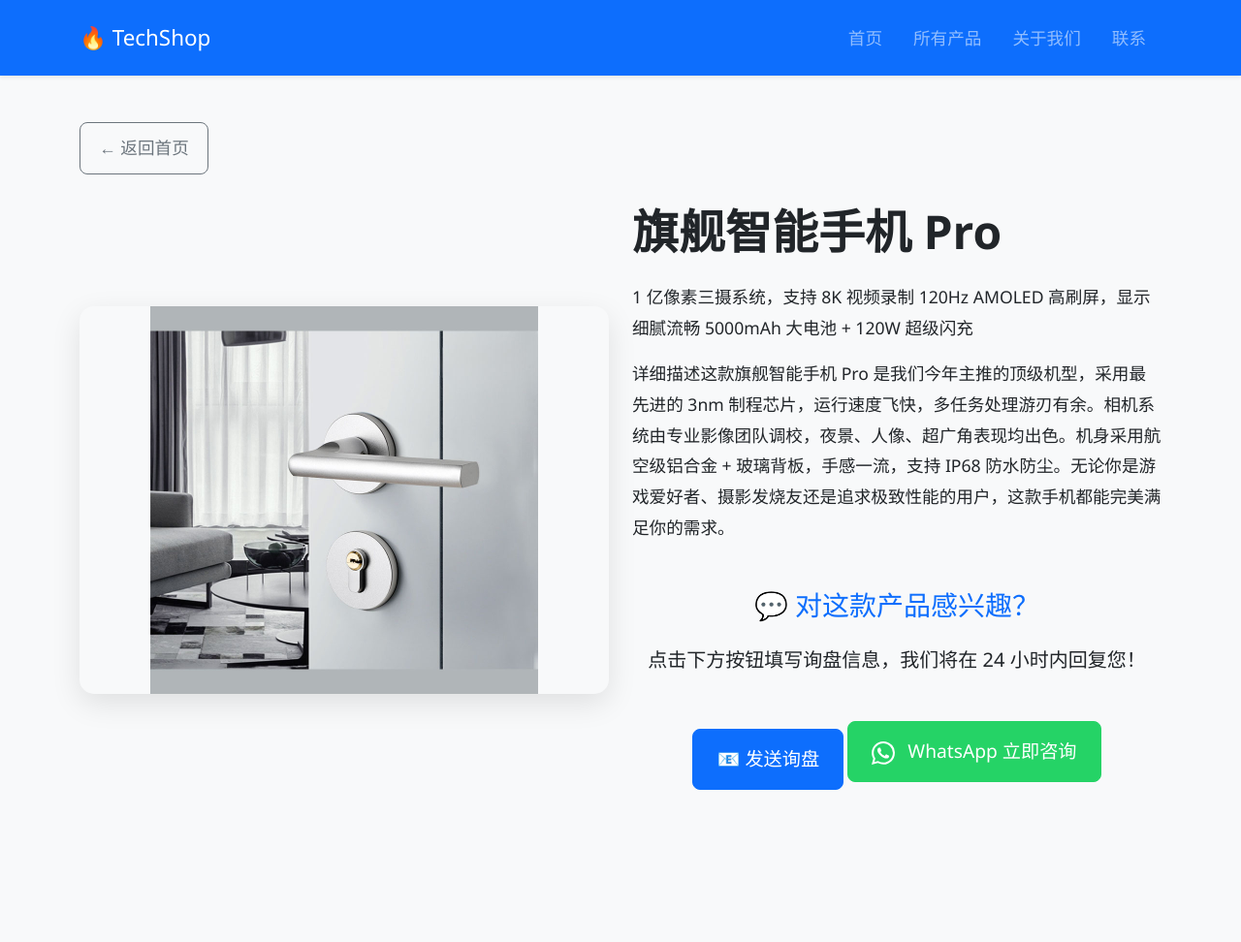
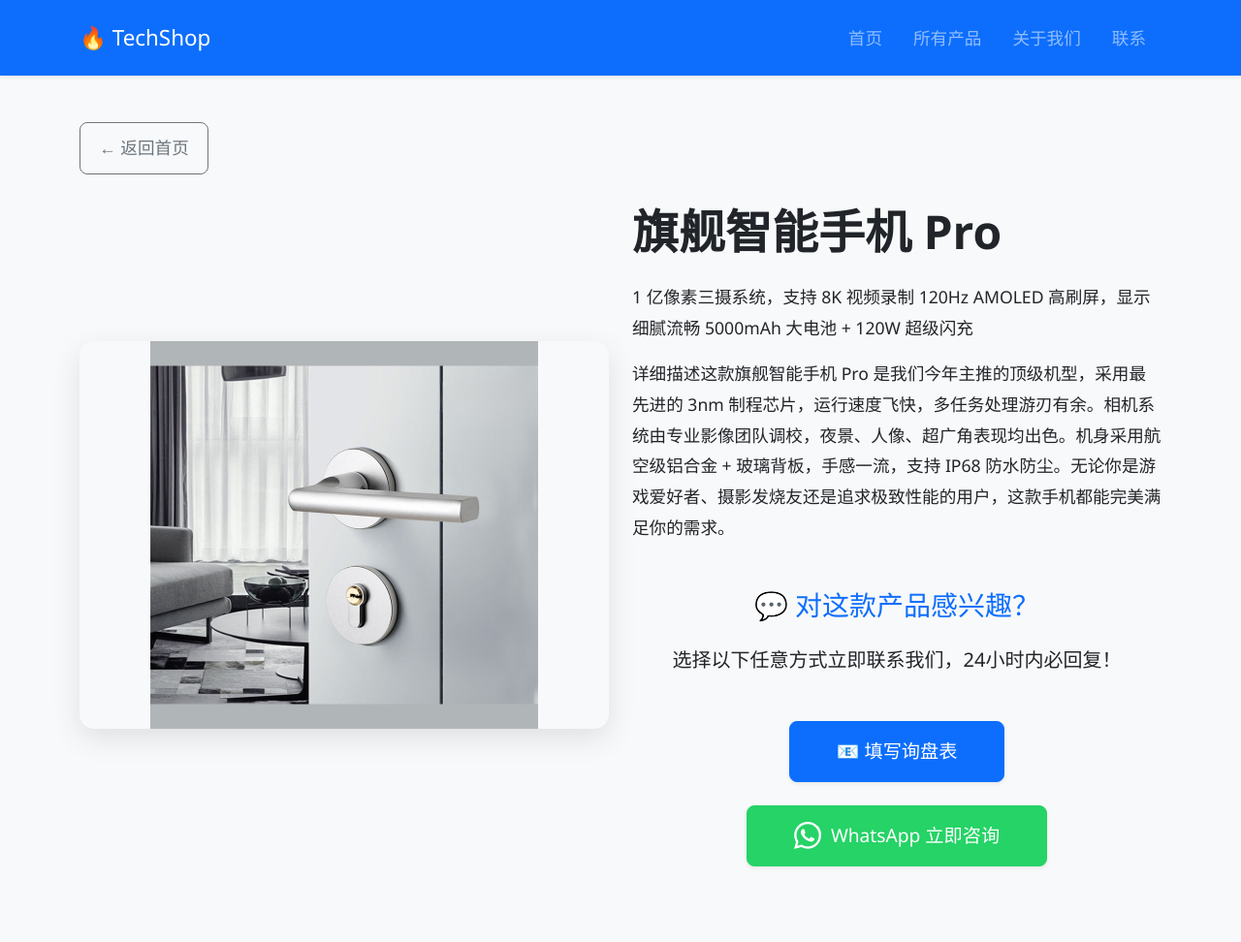
Before and after one commit to bosai-home/newsite, a Jekyll site: the page built from products/alm-door-handle-a-sand-white.md, in a window 1280 px wide. Shown: the whole page at 97% size. Built offline with Jekyll 4.4.1, drawn with Linux system fonts in a browser that asks for light colours; before the commit the page ends 901 px from its top, so only the background shows below that.

Commit message:
Update product-detail.html

```diff
--- a/_layouts/product-detail.html
+++ b/_layouts/product-detail.html
@@ -129,21 +129,27 @@
                     {{ content }}
                 </div>
 
-                <!-- 询盘按钮 + 模态框 -->
+              <!-- 询盘按钮 + 模态框（优化布局） -->
 <div class="mt-5 text-center">
     <h3 class="mb-4 text-primary">💬 对这款产品感兴趣？</h3>
-                    <p class="lead mb-5">点击下方按钮填写询盘信息，我们将在 24 小时内回复您！</p>
+    <p class="lead mb-5">选择以下任意方式立即联系我们，24小时内必回复！</p>
 
-                    <!-- 触发按钮 -->
-                    <button type="button" class="btn btn-primary btn-lg inquiry-btn" data-bs-toggle="modal" data-bs-target="#inquiryModal">
-                        📧 发送询盘
+    <!-- 按钮容器：使用 flex 布局实现完美居中、对齐和间距 -->
+    <div class="d-flex flex-column flex-md-row justify-content-center align-items-center gap-4 flex-wrap">
+        <!-- Google 表单询盘按钮 -->
+        <button type="button"
+                class="btn btn-primary btn-lg inquiry-btn px-5 py-3 shadow-sm"
+                data-bs-toggle="modal"
+                data-bs-target="#inquiryModal">
+            📧 填写询盘表
         </button>
-                     <!-- 新增：WhatsApp 按钮 -->
+
+        <!-- WhatsApp 按钮 -->
         <a href="https://wa.me/8612345678901?text=您好，我对贵公司的【{{ page.title | url_encode }}】产品很感兴趣，请提供详细报价和参数，谢谢！"
-       class="btn btn-success btn-lg mb-3"
+           class="btn btn-success btn-lg px-5 py-3 shadow-sm"
            target="_blank"
-       style="background-color: #25D366; border-color: #25D366;">
-        <svg xmlns="http://www.w3.org/2000/svg" width="24" height="24" fill="white" viewBox="0 0 24 24" style="vertical-align: middle; margin-right: 8px;">
+           style="background-color: #25D366; border-color: #25D366; display: inline-flex; align-items: center;">
+            <svg xmlns="http://www.w3.org/2000/svg" width="28" height="28" fill="white" viewBox="0 0 24 24" style="margin-right: 10px;">
                 <path d="M17.472 14.382c-.297-.149-1.758-.867-2.03-.967-.273-.099-.471-.148-.67.15-.197.297-.767.966-.94 1.164-.173.199-.347.223-.644.075-.297-.15-1.255-.463-2.39-1.475-.883-.788-1.48-1.761-1.653-2.059-.173-.297-.018-.458.13-.606.134-.133.298-.347.446-.52.149-.174.198-.298.298-.497.099-.198.05-.371-.025-.52-.075-.149-.669-1.612-.916-2.207-.242-.579-.487-.5-.669-.51-.173-.008-.371-.01-.57-.01-.198 0-.52.074-.792.372-.272.297-1.04 1.016-1.04 2.479 0 1.462 1.065 2.875 1.213 3.074.149.198 2.096 3.2 5.077 4.487.709.306 1.262.489 1.694.625.712.227 1.36.195 1.871.118.571-.085 1.758-.719 2.006-1.413.248-.694.248-1.289.173-1.413-.074-.124-.272-.198-.57-.347m-5.421 7.403h-.004a9.87 9.87 0 01-5.031-1.378l-.361-.214-3.741.982.998-3.648-.235-.374a9.86 9.86 0 01-1.51-5.26c.001-5.45 4.436-9.884 9.888-9.884 2.64 0 5.122 1.03 6.988 2.898a9.825 9.825 0 012.893 6.994c-.003 5.45-4.437 9.884-9.885 9.884m8.413-18.297A11.815 11.815 0 0012.05 0C5.495 0 .16 5.335.157 11.892c0 2.096.547 4.142 1.588 5.945L.057 24l6.305-1.654a11.882 11.882 0 005.683 1.448h.005c6.554 0 11.89-5.335 11.893-11.893A11.821 11.821 0 0020.884 3.488"/>
             </svg>
             WhatsApp 立即咨询
```
Lines whose indentation alone changed are shown as unchanged.
